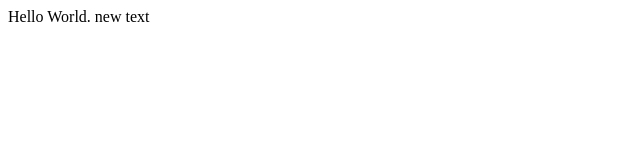
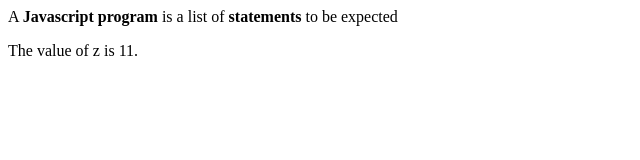
Before and after one commit to keeganheilman/keeganheilman.github.io, a plain HTML site: page index.html in a window 1280 px wide. Shown: the whole page, without its empty margins (0-640 px from the left). Drawn offline with Linux system fonts and the light colour scheme.

Commit message:
add javascript z is 11 demo

```diff
--- a/index.html
+++ b/index.html
@@ -1 +1,18 @@
-Hello World. new text
+<html>
+
+<body>
+<p>A <b>Javascript program</b> is a list of <b> statements</b> to be expected</p>
+
+<p id="demo"></p>
+
+<script>
+var x, y, z;
+x = 5;
+y = 6;
+z = x + y;
+document.getElementById("demo").innerHTML = "The value of z is " + z + ".";
+</script>
+
+</body>
+
+</html>
```
